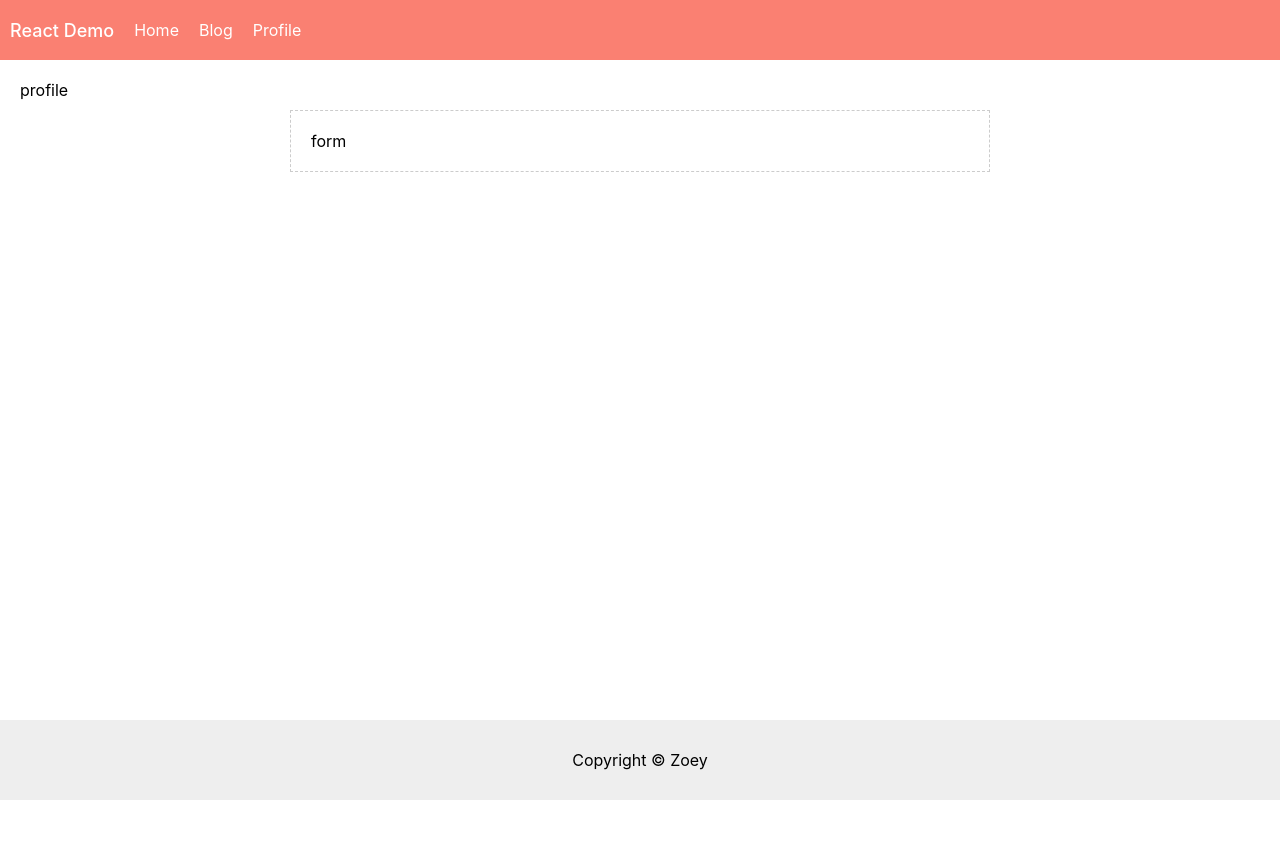
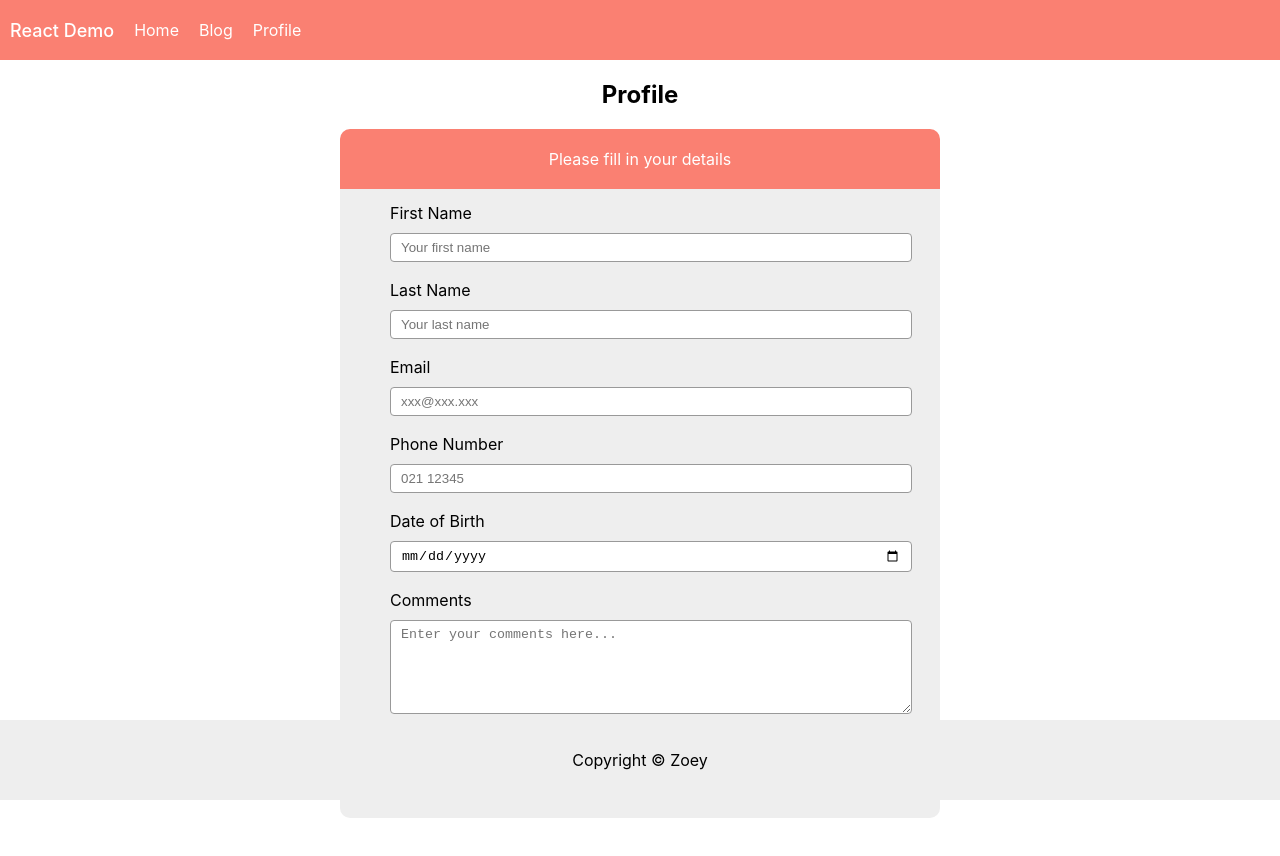
Before and after one commit to JingyiNiu/react-blog-project, a React (Create React App) app: page /profile in a window 1280 px wide. Shown: the top 856 px of the page. Before the commit the page ends 800 px from the top, so only its background shows below. Built offline with nearby package versions, Linux system fonts and the light colour scheme.

Commit message:
style form and inputs

```diff
--- a/src/components/form/form.component.jsx
+++ b/src/components/form/form.component.jsx
@@ -1,9 +1,44 @@
 import React, { Component } from "react";
+import Input from "../input/input.component";
+
 import "./form.styles.css";
 
 export class Form extends Component {
   render() {
-    return <div className='form'>form</div>;
+    return (
+      <div className='form'>
+        <div className='form-title'>Please fill in your details</div>
+        <div className='inputs'>
+          <Input
+            text='First Name'
+            placeholder='Your first name'
+            inputType='text'
+          />
+          <Input
+            text='Last Name'
+            placeholder='Your last name'
+            inputType='text'
+          />
+          <Input text='Email' placeholder='xxx@xxx.xxx' inputType='email' />
+          <Input
+            text='Phone Number'
+            placeholder='021 12345'
+            inputType='number'
+          />
+          <Input text='Date of Birth' inputType='date' />
+          <div className='input'>
+            <div className='input-label'>Comments</div>
+            <textarea
+              name='comments'
+              className='input-row textarea'
+              placeholder='Enter your comments here...'
+            />
+          </div>
+          <div className='button'>Submit</div>
+          <div className='button btn-gray'>Back</div>
+        </div>
+      </div>
+    );
   }
 }
 
--- a/src/components/form/form.styles.css
+++ b/src/components/form/form.styles.css
@@ -1,7 +1,43 @@
 .form {
-  max-width: 700px;
-  margin: 10px auto;
-  border: 1px dashed #ccc;
-  padding: 20px;
-  box-sizing: border-box;
+  max-width: 600px;
+  margin: 20px auto;
 }
+
+.form-title {
+  background-color: salmon;
+  border-top-left-radius: 10px;
+  border-top-right-radius: 10px;
+  color: #fff;
+  min-height: 60px;
+  display: flex;
+  justify-content: center;
+  align-items: center;
+}
+
+.inputs {
+  background-color: #eee;
+  padding-bottom: 40px;
+  border-bottom-left-radius: 10px;
+  border-bottom-right-radius: 10px;
+}
+
+.textarea {
+  height: 80px;
+}
+
+.button {
+  display: inline-block;
+  background-color: salmon;
+  color: #fff;
+  padding: 10px 20px;
+  margin: 10px;
+  border-radius: 6px;
+}
+
+.button:hover {
+  background-color: #000;
+}
+
+.btn-gray {
+  background-color: #ccc;
+}
--- /dev/null
+++ b/src/components/input/input.component.jsx
@@ -0,0 +1,13 @@
+import React from "react";
+import "./input.styles.css";
+
+const Input = ({ inputType, placeholder, text }) => {
+  return (
+    <div className='input'>
+      <div className='input-label'>{text}</div>
+      <input className='input-row' type={inputType} placeholder={placeholder} />
+    </div>
+  );
+};
+
+export default Input;
--- /dev/null
+++ b/src/components/input/input.styles.css
@@ -0,0 +1,19 @@
+.input {
+  padding: 4px;
+  max-width: 500px;
+  margin: 0 auto;
+}
+
+.input-label {
+  display: block;
+  text-align: start;
+  margin: 10px 0;
+}
+
+.input-row {
+  display: block;
+  width: 100%;
+  padding: 6px 10px;
+  border: 1px solid #999;
+  border-radius: 4px;
+}
--- a/src/pages/profile/profile.component.jsx
+++ b/src/pages/profile/profile.component.jsx
@@ -6,7 +6,7 @@
 const Profile = () => {
   return (
     <div className='profile'>
-      profile
+      <h2>Profile</h2>
       <Form />
     </div>
   );
--- a/src/pages/profile/profile.styles.css
+++ b/src/pages/profile/profile.styles.css
@@ -1,3 +1,4 @@
 .profile {
   padding: 0 20px 100px;
+  text-align: center;
 }
```
